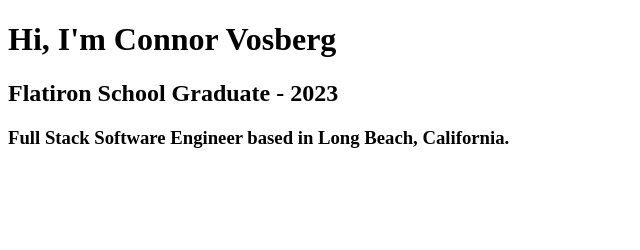
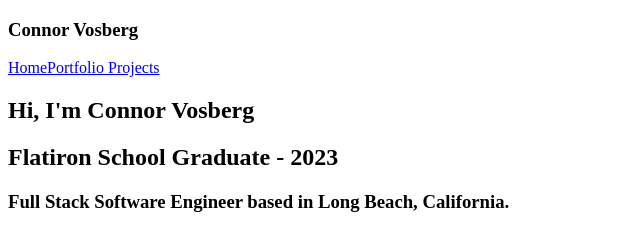
Before and after one commit to Convosable/connors-portfolio, a Gatsby site: page / in a window 1280 px wide. Shown: the whole page, without its empty margins (0-640 px from the left). Built offline with nearby package versions, Linux system fonts and the light colour scheme; Gatsby itself is replaced by a stand-in of ours.

Commit message:
add a Navbar component

```diff
--- a/package.json
+++ b/package.json
@@ -15,7 +15,8 @@
   "dependencies": {
     "gatsby": "^5.13.3",
     "react": "^18.2.0",
-    "react-dom": "^18.2.0"
+    "react-dom": "^18.2.0",
+    "react-refresh": "^0.14.0"
   },
   "repository": {
     "type": "git",
--- /dev/null
+++ b/src/components/Navbar.js
@@ -0,0 +1,17 @@
+import React from 'react'
+import { Link } from 'gatsby'
+
+const Navbar = () => {
+  return (
+    <nav>
+        <h1>Connor Vosberg</h1>
+        <div className='links'>
+            <Link to='/'>Home</Link>
+            <Link to='/projects'>Portfolio Projects</Link>
+
+        </div>
+    </nav>
+  )
+}
+
+export default Navbar;
--- a/src/pages/index.js
+++ b/src/pages/index.js
@@ -1,11 +1,15 @@
 import * as React from "react"
+import Navbar from '../components/Navbar'
 
 export default function Home() {
   return (
-    <div>
-      <h1>Hi, I'm Connor Vosberg</h1>
-      <h2>Flatiron School Graduate - 2023</h2>
-      <h3>Full Stack Software Engineer based in Long Beach, California.</h3>
-    </div>
+    <section>
+      <Navbar />
+      <div>
+        <h1>Hi, I'm Connor Vosberg</h1>
+        <h2>Flatiron School Graduate - 2023</h2>
+        <h3>Full Stack Software Engineer based in Long Beach, California.</h3>
+      </div>
+    </section>
   )
 }
--- a/src/pages/projects/index.js
+++ b/src/pages/projects/index.js
@@ -5,7 +5,7 @@
     <div>
       <h1>Portfolio</h1>
       <h2>Projects I have created:</h2>
-      <p>insert links to project components?</p>
+      <p>insert links to project components</p>
     </div>
   )
 }
```
Also changed, not shown: src/pages/404.js (added, +12 -0 lines), 1 other file.
